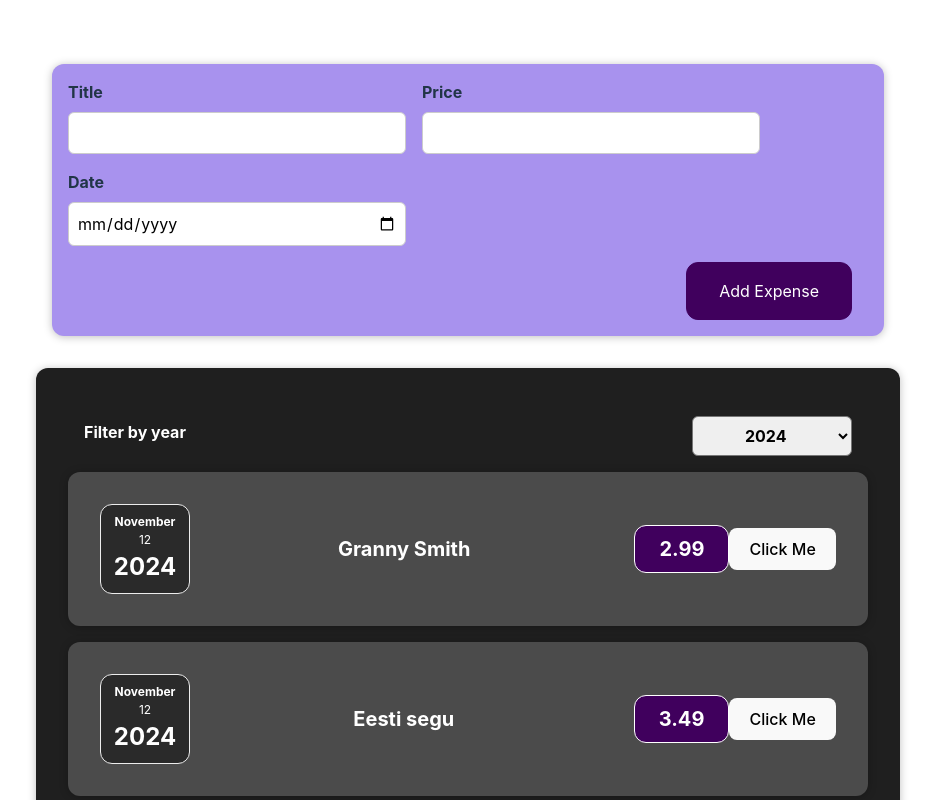
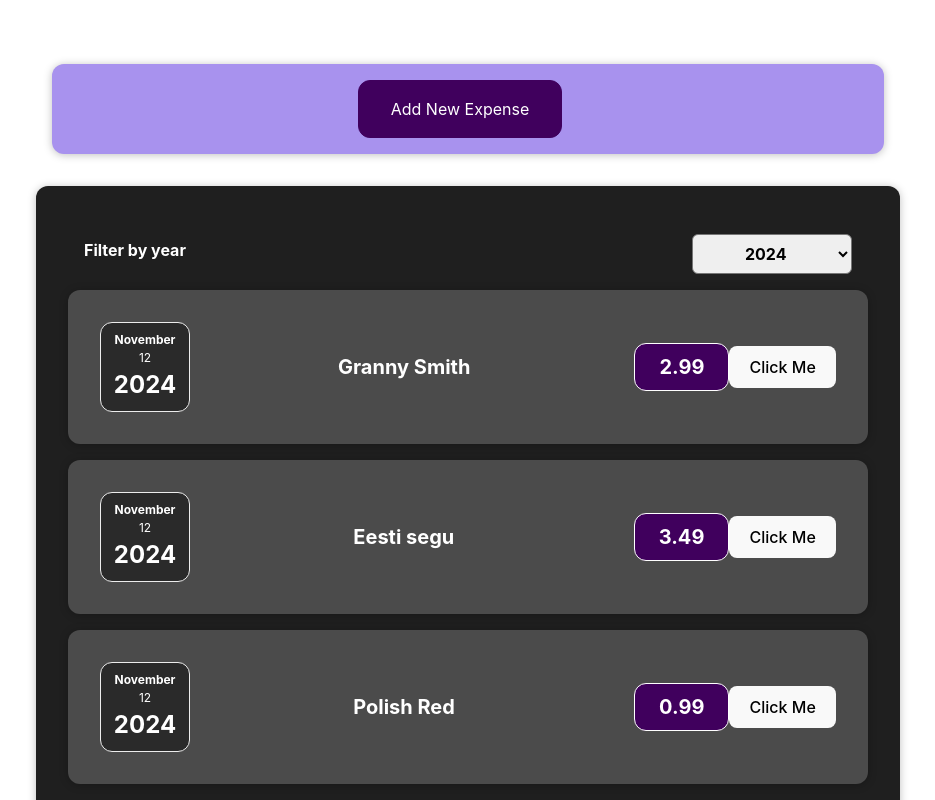
Before and after one commit to arturkeerd/React, a React (Vite) app: page / in a window 1280 px wide. Shown: the top 800 px of the page, without its empty margins (172-1107 px from the left). Built offline with nearby package versions, Linux system fonts and the light colour scheme.

Commit message:
Ül6(Hiding form and form refrash on cancel)

```diff
--- a/src/components/NewExpense/ExpenseForm.jsx
+++ b/src/components/NewExpense/ExpenseForm.jsx
@@ -1,59 +1,81 @@
-import { useState } from 'react'
-import './ExpenseForm.css'
+import { useState } from "react";
+import "./ExpenseForm.css";
 
 const ExpenseForm = (props) => {
-        const [enteredTitle, setEnteredTitle] = useState(' ')
-        const [enteredPrice, setEnteredPrice] = useState(' ')
-        const [enteredDate, setEnteredDate] = useState(' ')
+  const [enteredTitle, setEnteredTitle] = useState("");
+  const [enteredPrice, setEnteredPrice] = useState("");
+  const [enteredDate, setEnteredDate] = useState("");
 
   const titleChangeHandler = (event) => {
-        setEnteredTitle(event.target.value)
-    }
+    setEnteredTitle(event.target.value);
+  };
+
   const priceChangeHandler = (event) => {
-        setEnteredPrice(event.target.value)
-    }
+    setEnteredPrice(event.target.value);
+  };
+
   const dateChangeHandler = (event) => {
-        setEnteredDate(event.target.value)
-    }
+    setEnteredDate(event.target.value);
+  };
+
   const submitHandler = (event) => {
-        event.preventDefault()
-        const expenceData = {
+    event.preventDefault();
+    const expenseData = {
       title: enteredTitle,
       price: enteredPrice,
       date: new Date(enteredDate),
-        }
-    props.onSaveExpenseData(expenceData)
-    setEnteredTitle('')
-    setEnteredTitle('')
-    setEnteredDate('')
-    }
+    };
+    props.onSaveExpenseData(expenseData);
+    setEnteredTitle("");
+    setEnteredPrice(""); // Fix: properly reset price field
+    setEnteredDate("");
+  };
+
+  const cancelHandler = () => {
+    setEnteredTitle("");  // Reset title
+    setEnteredPrice("");  // Reset price
+    setEnteredDate("");   // Reset date
+    props.onCancel();     // Close form
+  };
 
   return (
     <form onSubmit={submitHandler}>
-            <div className='new-expense__controls'>
-                <div className='new-expense__control'>
+      <div className="new-expense__controls">
+        <div className="new-expense__control">
           <label>Title</label>
           <input
-                    type='text'
+            type="text"
             onChange={titleChangeHandler}
             value={enteredTitle}
           />
         </div>
-                <div className='new-expense__control'>
+        <div className="new-expense__control">
           <label>Price</label>
-                    <input type='number' min='0.01' step='0.01'
-                    onChange={priceChangeHandler}/>
+          <input
+            type="number"
+            min="0.01"
+            step="0.01"
+            onChange={priceChangeHandler}
+            value={enteredPrice}
+          />
         </div>
-                <div className='new-expense__control'>
+        <div className="new-expense__control">
           <label>Date</label>
-                    <input type='date' min='2024-11-12' max='2026-01-31'
-                    onChange={dateChangeHandler}/>
+          <input
+            type="date"
+            min="2024-11-12"
+            max="2026-01-31"
+            onChange={dateChangeHandler}
+            value={enteredDate}
+          />
         </div>
       </div>
-            <div className='new-expense__actions'>
+      <div className="new-expense__actions">
+        <button type="button" onClick={cancelHandler}>Cancel</button>
         <button type="submit">Add Expense</button>
       </div>
     </form>
-     )
-}
-export default ExpenseForm
+  );
+};
+
+export default ExpenseForm;
--- a/src/components/NewExpense/NewExpense.jsx
+++ b/src/components/NewExpense/NewExpense.jsx
@@ -1,19 +1,36 @@
-import ExpenseForm from "./ExpenseForm"
-import './NewExpense.css'
+import { useState } from "react";
+import ExpenseForm from "./ExpenseForm";
+import "./NewExpense.css";
 
 const NewExpense = (props) => {
-    const saveExpenseDataHandler = (enteredExpenseData) => {
-        const expenseData = {
-            ...enteredExpenseData,
-            id: Math.random().toString()
-        }
-        console.log(expenseData)
-    }
-    return(
-        <div className="new-expense">
-            <ExpenseForm onSaveExpenseData={saveExpenseDataHandler}/>
-        </div>
-    )
-}
+  const [isFormVisible, setIsFormVisible] = useState(false);
 
-export default NewExpense
+  const saveExpenseDataHandler = (enteredExpenseData) => {
+    const expenseData = {
+      ...enteredExpenseData,
+      id: Math.random().toString(),
+    };
+    console.log(expenseData);
+    setIsFormVisible(false); // Hide form after submission
+  };
+
+  return (
+    <div className="new-expense">
+      {!isFormVisible ? (
+        <button
+          onClick={() => setIsFormVisible(true)}
+          className="new-expense__button"
+        >
+          Add New Expense
+        </button>
+      ) : (
+        <ExpenseForm
+          onSaveExpenseData={saveExpenseDataHandler}
+          onCancel={() => setIsFormVisible(false)}
+        />
+      )}
+    </div>
+  );
+};
+
+export default NewExpense;
```
Lines whose indentation alone changed are shown as unchanged.
